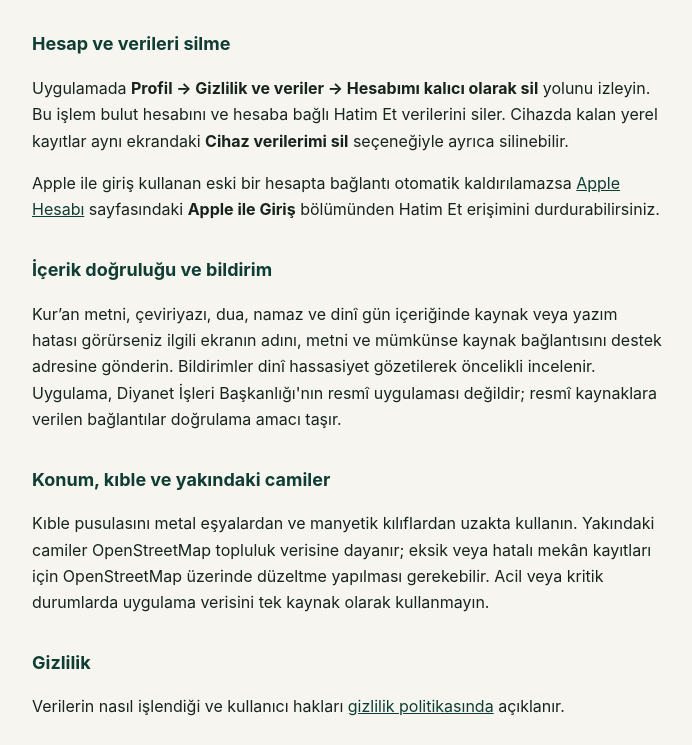
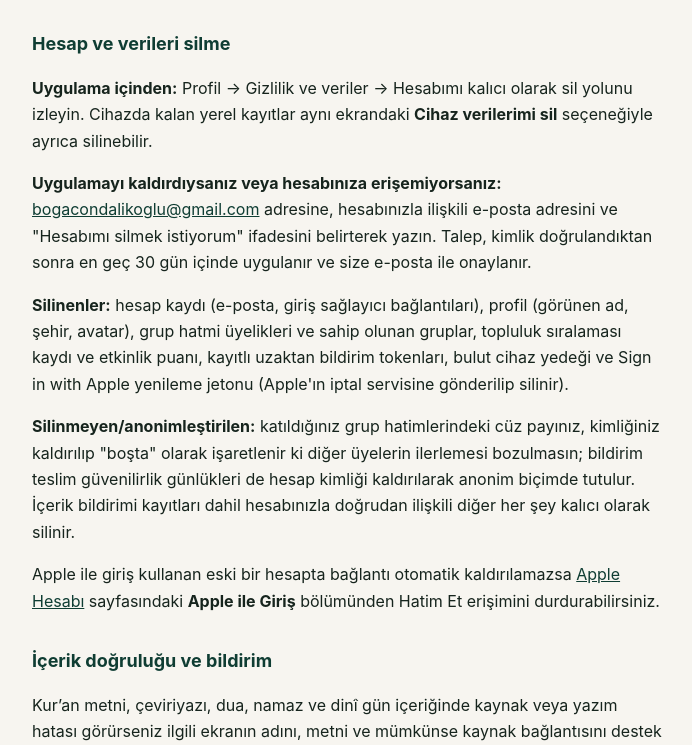
Before and after one commit to bogacon/hatimet-legal, a plain HTML site: page support.html in a window 1280 px wide. Shown: the part 578-1323 px from the top of the page, without its empty margins (292-984 px from the left). Drawn offline with Linux system fonts and the light colour scheme.

Commit message:
security: add CSP headers and a web-accessible account deletion path
- Add a Content-Security-Policy meta tag to all three pages (GitHub
  Pages allows no custom HTTP response headers, so frame-ancestors
  'none' here is the closest available clickjacking mitigation).
- Add an account/data deletion section to support.html usable without
  the app installed (email-based request), with an accurate deleted
  vs. retained data breakdown matching the actual DB cascade/anonymize
  behavior — satisfies Play Console's web-accessible deletion URL
  requirement alongside the existing in-app path.

```diff
--- a/support.html
+++ b/support.html
@@ -3,6 +3,7 @@
 <head>
 <meta charset="utf-8" />
 <meta name="viewport" content="width=device-width, initial-scale=1" />
+<meta http-equiv="Content-Security-Policy" content="default-src 'none'; style-src 'unsafe-inline'; img-src 'self'; base-uri 'none'; form-action 'self' mailto:; frame-ancestors 'none'" />
 <title>Hatim Et — Destek</title>
 <style>
   :root {
@@ -75,10 +76,28 @@
   </ul>
 
   <h2>Hesap ve verileri silme</h2>
-  <p>Uygulamada <strong>Profil &rarr; Gizlilik ve veriler &rarr; Hesabımı kalıcı
-  olarak sil</strong> yolunu izleyin. Bu işlem bulut hesabını ve hesaba bağlı
-  Hatim Et verilerini siler. Cihazda kalan yerel kayıtlar aynı ekrandaki
-  <strong>Cihaz verilerimi sil</strong> seçeneğiyle ayrıca silinebilir.</p>
+  <p><strong>Uygulama içinden:</strong> Profil &rarr; Gizlilik ve veriler &rarr;
+  Hesabımı kalıcı olarak sil yolunu izleyin. Cihazda kalan yerel kayıtlar aynı
+  ekrandaki <strong>Cihaz verilerimi sil</strong> seçeneğiyle ayrıca silinebilir.</p>
+
+  <p><strong>Uygulamayı kaldırdıysanız veya hesabınıza erişemiyorsanız:</strong>
+  <a href="mailto:bogacondalikoglu@gmail.com?subject=Hesap%20silme%20talebi">bogacondalikoglu@gmail.com</a>
+  adresine, hesabınızla ilişkili e-posta adresini ve "Hesabımı silmek
+  istiyorum" ifadesini belirterek yazın. Talep, kimlik doğrulandıktan sonra en
+  geç 30 gün içinde uygulanır ve size e-posta ile onaylanır.</p>
+
+  <p><strong>Silinenler:</strong> hesap kaydı (e-posta, giriş sağlayıcı bağlantıları),
+  profil (görünen ad, şehir, avatar), grup hatmi üyelikleri ve sahip olunan
+  gruplar, topluluk sıralaması kaydı ve etkinlik puanı, kayıtlı uzaktan
+  bildirim tokenları, bulut cihaz yedeği ve Sign in with Apple yenileme
+  jetonu (Apple'ın iptal servisine gönderilip silinir).</p>
+  <p><strong>Silinmeyen/anonimleştirilen:</strong> katıldığınız grup hatimlerindeki
+  cüz payınız, kimliğiniz kaldırılıp "boşta" olarak işaretlenir ki diğer
+  üyelerin ilerlemesi bozulmasın; bildirim teslim güvenilirlik günlükleri de
+  hesap kimliği kaldırılarak anonim biçimde tutulur. İçerik bildirimi
+  kayıtları dahil hesabınızla doğrudan ilişkili diğer her şey kalıcı olarak
+  silinir.</p>
+
   <p>Apple ile giriş kullanan eski bir hesapta bağlantı otomatik kaldırılamazsa
   <a href="https://account.apple.com/account/manage">Apple Hesabı</a> sayfasındaki
   <strong>Apple ile Giriş</strong> bölümünden Hatim Et erişimini
```
Also changed, not shown: index.html (+1 -0 lines), privacy.html (+1 -0 lines).
